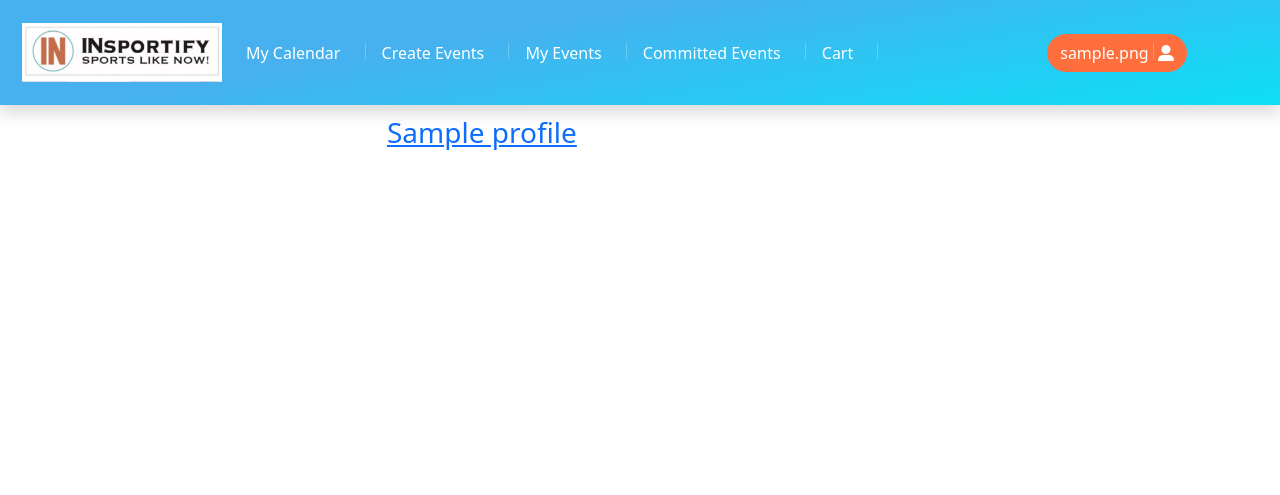
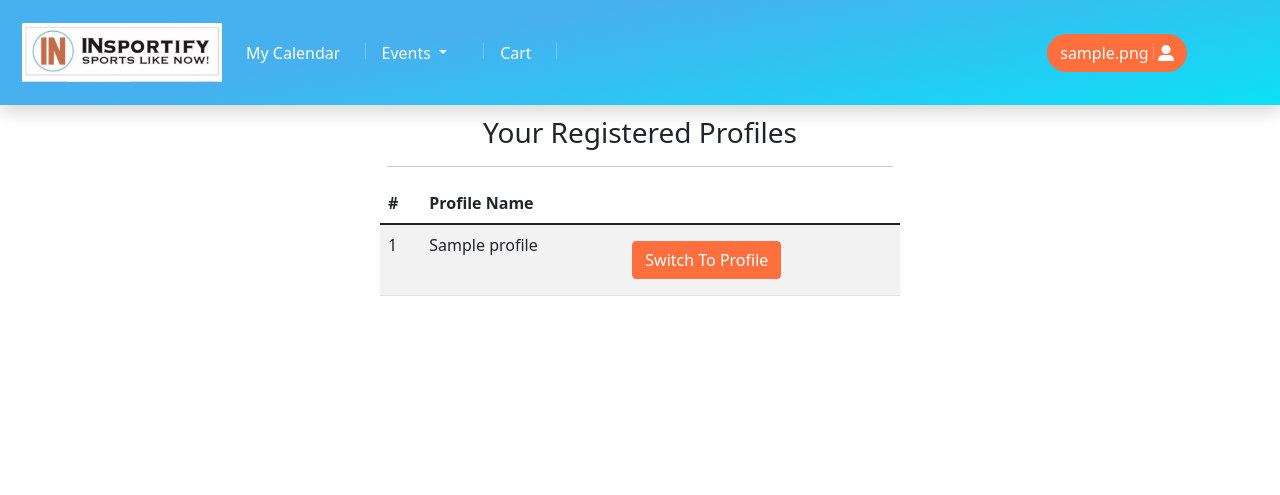
Before and after one commit to roshandeep/Insportify, a Django app: page /display_profile/ in a window 1280 px wide. Shown: the top 495 px of the page. Run offline with Django 3.2, Linux system fonts and the light colour scheme; a user stored in the database is signed in; tables that the repository leaves empty hold one stand-in row (values such as "Sample post"); some libraries are stand-ins or nearby versions.

Commit message:
Bueautify, nav bar changes

```diff
--- a/EventsApp/templates/EventsApp/switch_profile.html
+++ b/EventsApp/templates/EventsApp/switch_profile.html
@@ -6,10 +6,104 @@
 
 <div class="row">
   <div class="col-5 mx-auto">
-    {% for prof in profiles_list %}
-      <h3><a href="{% url 'EventsApp:switch_profile' prof.name %}">{{prof.name}}</a></h3>
-    {% endfor %}
+    <div>
+      <h3 class="mx-auto text-center fw-light">Your Registered Profiles</h3>
+      <hr />
+    </div>
   </div>
 </div>
+<div>
+  <div class="col-5 mx-auto" style="overflow-x: auto">
+    <table class="table table-striped">
+      <thead>
+        <th>#</th>
+        <th>Profile Name</th>
+        <th></th>
+      </thead>
+      <tbody>
+        {% for prof in profiles_list %}
+        <tr>
+          <td>{{ forloop.counter }}</td>
+          <td>{{prof.name}}</td>
+          <td>
+            <button class="btn btn-primary mr-2 m-2" >
+              <a class="nostyle" href="{% url 'EventsApp:switch_profile' prof.name %}">
+                Switch To Profile
+                </a
+              >
+            </button>
+          </td>
+        </tr>
+        {% endfor %}
+      </tbody>
+    </table>
+  </div>
+</div>
+<style>
+  table {
+    border-collapse: collapse !important;
+    width: 100% !important;
+  }
 
+  th,
+  td {
+    text-align: left !important;
+    padding: 8px !important;
+  }
+
+  @media only screen and (max-width: 768px) {
+    table {
+      width: 768px !important;
+    }
+    .horizontal-scroll-text {
+      display: block;
+    }
+  }
+
+  @media only screen and (min-width: 769px) {
+    table {
+      width: 100% !important;
+    }
+    .horizontal-scroll-text {
+      display: none;
+    }
+  }
+
+  td .id {
+    position: relative;
+    color: #000;
+    text-decoration: none;
+  }
+
+  td .id:hover {
+    color: #000;
+  }
+  td .id::before {
+    content: "";
+    position: absolute;
+    display: block;
+    width: 100%;
+    height: 2px;
+    bottom: 0;
+    left: 0;
+    background-color: #000;
+    transform: scaleX(0);
+    transition: transform 0.3s ease;
+  }
+
+  td .id:hover::before {
+    transform: scaleX(1);
+  }
+
+  a.disabled {
+    pointer-events: none;
+    cursor: default;
+  }
+
+  a.nostyle {
+    text-decoration: inherit;
+    color: inherit;
+    cursor: auto;
+}
+</style>
 {% endblock %}
--- a/EventsApp/templates/base.html
+++ b/EventsApp/templates/base.html
@@ -56,52 +56,31 @@
             {% if request.user.is_authenticated %}
             <li class="nav-item">
                 <a class="nav-link link-secondary text-white label-inline" href="{% url 'EventsApp:home' %}"
-                   {% if request.path == '/' %} style="display:none" {% endif %}>
+                   {% comment %} {% if request.path == '/' %} style="display:none" {% endif %} {% endcomment %}
+                   >
                     My Calendar
                     <div class="vr" style="margin-left:20px"></div>
                 </a>
             </li>
-            <!-- {% if request.user.is_organization == True %}
-            <li class="nav-item">
-                <a class="nav-link link-secondary text-white mx-auto mb-0 label-inline" href="{% url 'EventsApp:organization_profile' %}"
-                   {% if request.path == '/organization/profile/' %} style="display:none" {% endif %}>
-                    User Profile
-                    <div class="vr" style="margin-left:20px"></div>
-                </a>
+
+            <li class="nav-item dropdown">
+                <a href="#" class=" text-white label-inline nav-link dropdown-toggle" data-bs-toggle="dropdown">Events </a>
+                <div class="dropdown-menu">
+                    <a href="{% url 'EventsApp:multistep' %}" class="dropdown-item">Create Events</a>
+                    <a href="{% url 'EventsApp:list-events' %}" class="dropdown-item">My Events</a>
+                    <a href="{% url 'EventsApp:committed_events' %}" class="dropdown-item"> Committed Events</a>
+                </div>
             </li>
-            {% else %}
-            <li class="nav-item">
-                <a class="nav-link link-secondary text-white label-inline" href="{% url 'EventsApp:user_profile' %}"
-                   {% if request.path == '/individual/profile/' %} style="display:none" {% endif %}>
-                    User Profile
-                    <div class="vr" style="margin-left:20px"></div>
-                </a>
-            </li>
-            {% endif %} -->
-            <li class="nav-item">
-                <a class="nav-link link-secondary text-white label-inline" href="{% url 'EventsApp:multistep' %}"
-                   {% if request.path == '/create/' %} style="display:none" {% endif %}>
-                    Create Events
-                    <div class="vr" style="margin-left:20px"></div>
-                </a>
-            </li>
-            <li class="nav-item">
-                <a class="nav-link link-secondary text-white label-inline" href="{% url 'EventsApp:list-events' %}"
-                   {% if request.path == '/show/' %} style="display:none" {% endif %}>
-                    My Events
-                    <div class="vr" style="margin-left:20px"></div>
-                </a>
-            </li>
-            <li class="nav-item">
-                <a class="nav-link link-secondary text-white label-inline" href="{% url 'EventsApp:committed_events' %}"
-                   {% if request.path == '/committed/' %} style="display:none" {% endif %}>
-                     Committed Events
-                    <div class="vr" style="margin-left:20px"></div>
-                </a>
-            </li>
+
+            <a class="nav-link link-secondary text-white label-inline">
+                <div class="vr" style="margin-left:20px"></div>
+            </a>
+
+
             <li class="nav-item">
                 <a class="nav-link link-secondary text-white label-inline" href="{% url 'EventsApp:cart_summary' %}"
-                   {% if request.path == '/cart_summary/' %} style="display:none" {% endif %}>
+                   {% comment %} {% if request.path == '/cart_summary/' %} style="display:none" {% endif %} {% endcomment %}
+                   >
                     Cart
                     <div class="vr" style="margin-left:20px"></div>
                 </a>
--- a/UserRegister/templates/registration/login.html
+++ b/UserRegister/templates/registration/login.html
@@ -40,6 +40,7 @@
                     <a type="link" onclick="window.location='/users/password_reset/'" class="my-3 text-white"
                        style="width:150px;">Forgot your password?
                     </a>
+<a href="{% url 'social:begin' 'facebook' %}">Login with Facebook</a>
                 </div>
             </div>
         </div>
```
Also changed, not shown: EventsApp/templates/EventsApp/create_profile.html (+13 -9 lines).
